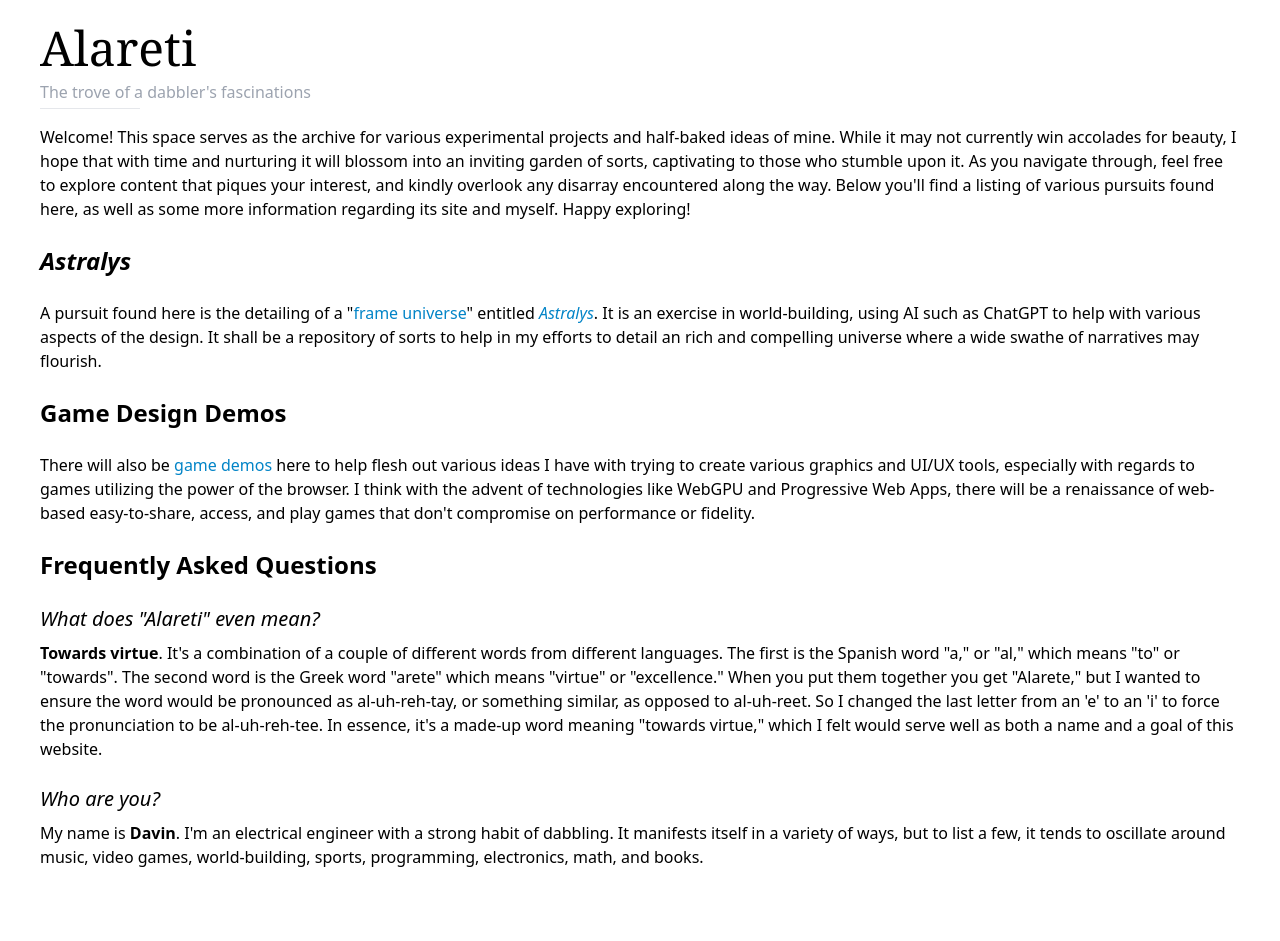
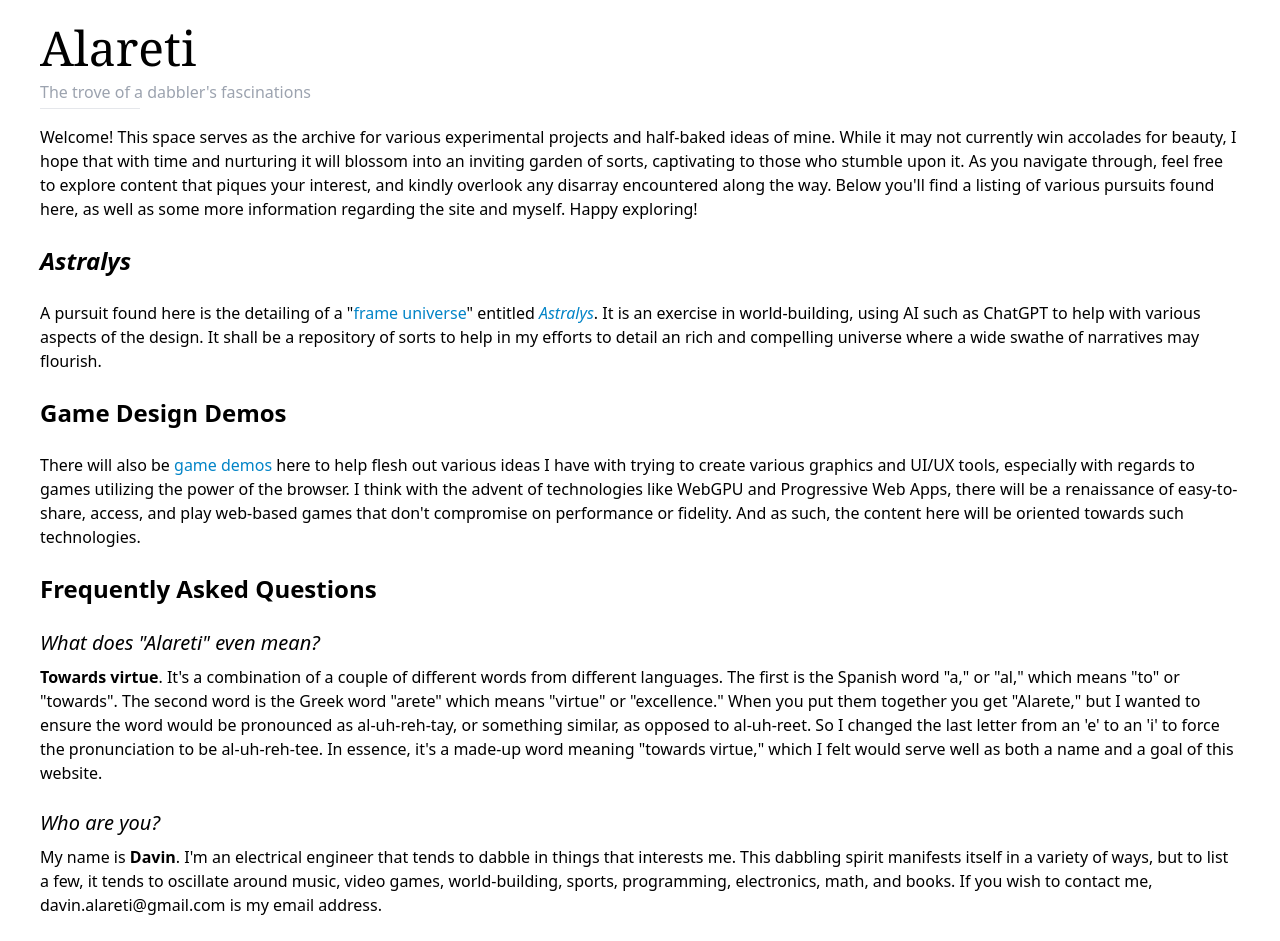
Before and after one commit to alareti/frontend, a Next.js app: page / in a window 1280 px wide. Before the commit the page ends 893 px from the top, so only its background shows below. Built offline with nearby package versions, Linux system fonts and the light colour scheme.

Commit message:
Added contact info to home page

```diff
--- a/src/app/page.tsx
+++ b/src/app/page.tsx
@@ -19,7 +19,7 @@ export default function Home() {
           stumble upon it. As you navigate through, feel free to explore content
           that piques your interest, and kindly overlook any disarray
           encountered along the way. Below you&apos;ll find a listing of various
-          pursuits found here, as well as some more information regarding its
+          pursuits found here, as well as some more information regarding the
           site and myself. Happy exploring!
         </p>
         {/* <p className="my-2">
@@ -60,12 +60,13 @@ export default function Home() {
           various graphics and UI/UX tools, especially with regards to games
           utilizing the power of the browser. I think with the advent of
           technologies like WebGPU and Progressive Web Apps, there will be a
-          renaissance of web-based easy-to-share, access, and play games that
-          don&apos;t compromise on performance or fidelity.
+          renaissance of easy-to-share, access, and play web-based games that
+          don&apos;t compromise on performance or fidelity. And as such, the
+          content here will be oriented towards such technologies.
         </p>
 
         <h2 className="my-6 text-2xl font-bold">Frequently Asked Questions</h2>
-        <ul>
+        <ul className="my-6">
           <li className="my-6">
             <h3 className="my-2 text-xl">
               <i>What does &quot;Alareti&quot; even mean?</i>
@@ -92,10 +93,11 @@ export default function Home() {
             </h3>
             <p>
               My name is <strong>Davin</strong>. I&apos;m an electrical engineer
-              with a strong habit of dabbling. It manifests itself in a variety
-              of ways, but to list a few, it tends to oscillate around music,
-              video games, world-building, sports, programming, electronics,
-              math, and books.
+              that tends to dabble in things that interests me. This dabbling
+              spirit manifests itself in a variety of ways, but to list a few,
+              it tends to oscillate around music, video games, world-building,
+              sports, programming, electronics, math, and books. If you wish to
+              contact me, davin.alareti@gmail.com is my email address.
             </p>
           </li>
         </ul>
```
